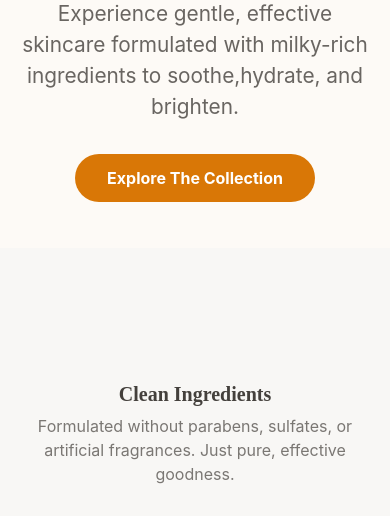
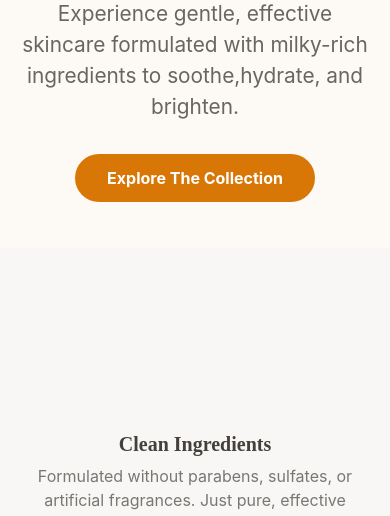
Before and after one commit to Mr-Freestyler21/E-commerce, a plain HTML site: page index.html in a window 390 px wide. Shown: the part 321-837 px from the top of the page. Drawn offline with nearby package versions, Linux system fonts and the light colour scheme.

Commit message:
Add files via upload

```diff
--- a/style.css
+++ b/style.css
@@ -134,7 +134,6 @@ body{
 }
 .phy-i{
   padding-top: 60px;
-  margin-bottom: 50px;
 }
 @media (max-width:450px) {
   .phy-i{
@@ -142,7 +141,7 @@ body{
     margin-right: auto;
     text-align: center;
     max-width: 300px;
-    padding-top: 70px;
+    padding-top: 120px;
   }
 }
 .goodness{
```
